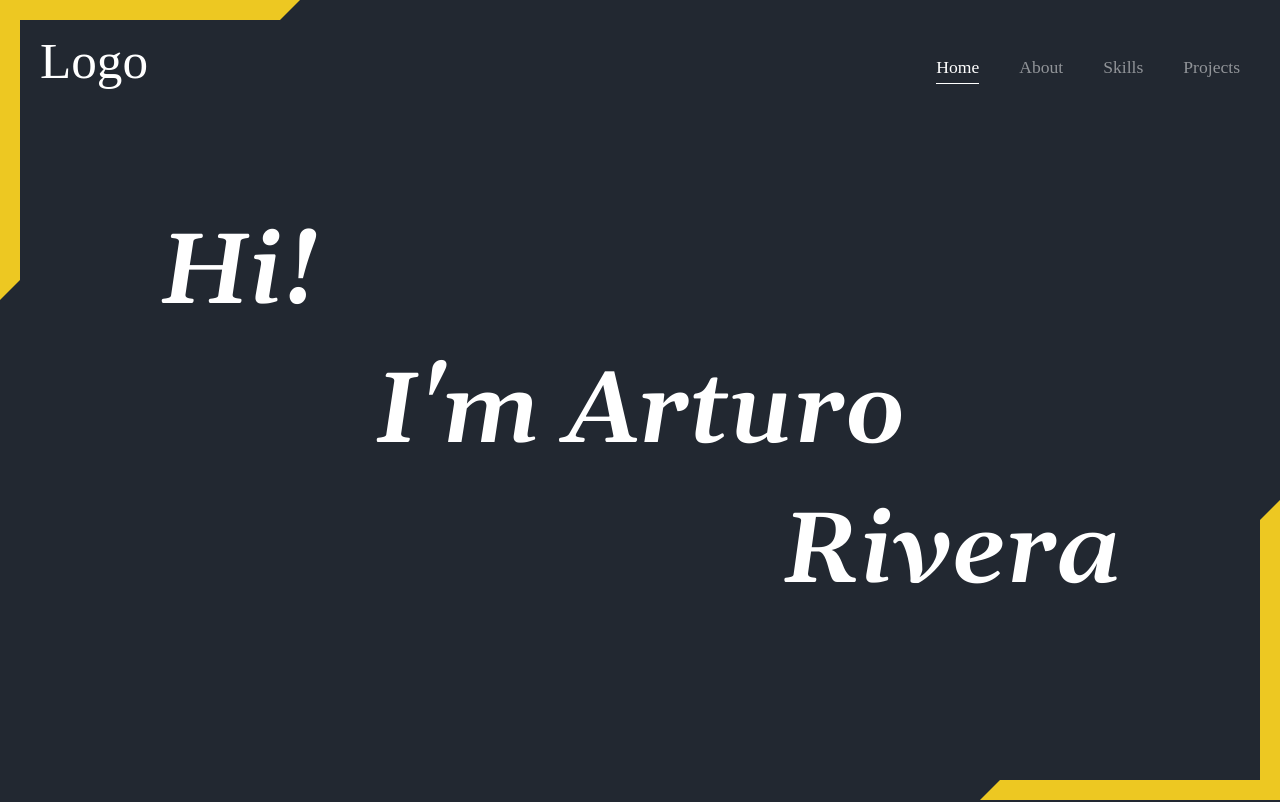
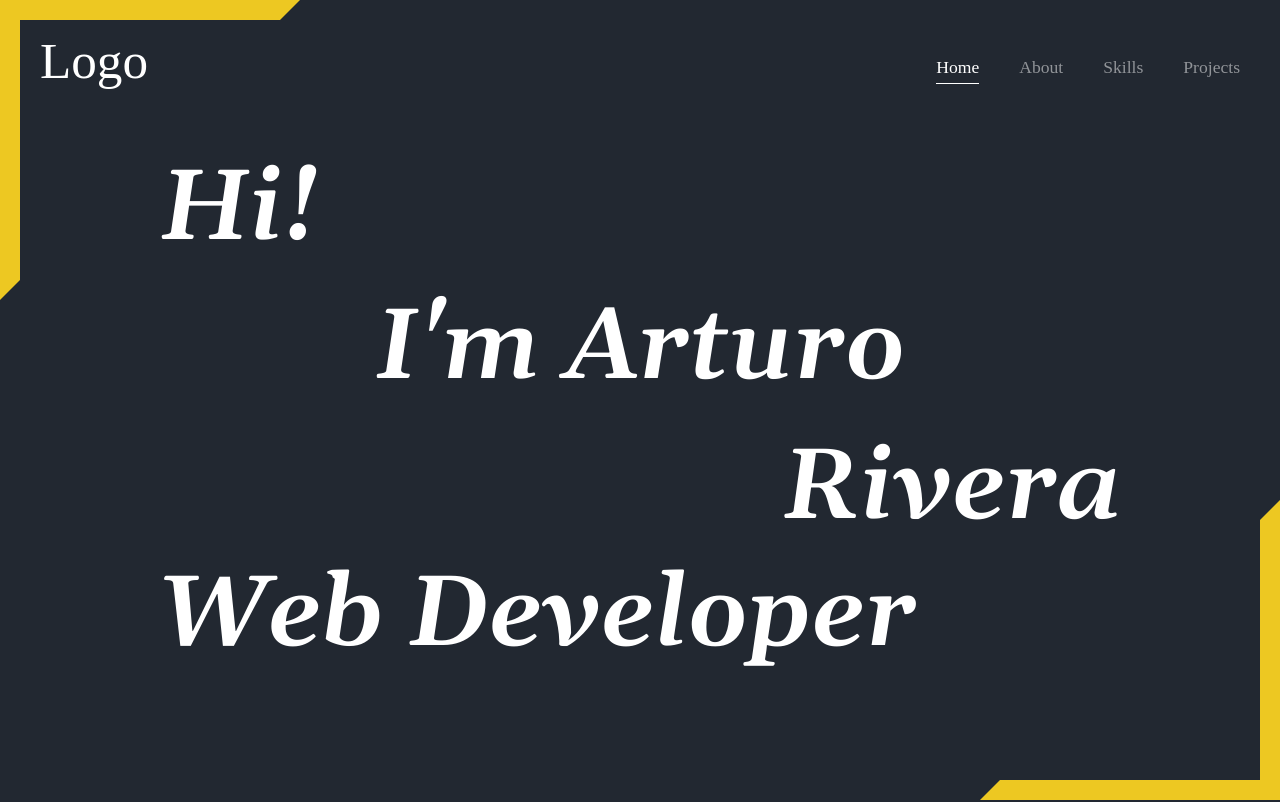
Before and after one commit to Houser97/Portfolio, a React (Create React App) app: page / in a window 1280 px wide. Shown: the top 802 px of the page. Built offline with nearby package versions, Linux system fonts and the light colour scheme.

Commit message:
Add 'Web Developer' div

```diff
--- a/src/components/Presentation.js
+++ b/src/components/Presentation.js
@@ -22,6 +22,9 @@ export const Presentation = () => {
         <div className={`app_presentation-div lastname-card ${mounted ? 'animation-lname' : ''}`}>
             Rivera
         </div>
+        <div className={`app_presentation-div `}>
+           Web Developer
+        </div>
         <div className='circle small-circle-bottom'></div>
         <div className='circle medium-circle-bottom'></div>
         <div className='circle large-circle-bottom'></div>
```
